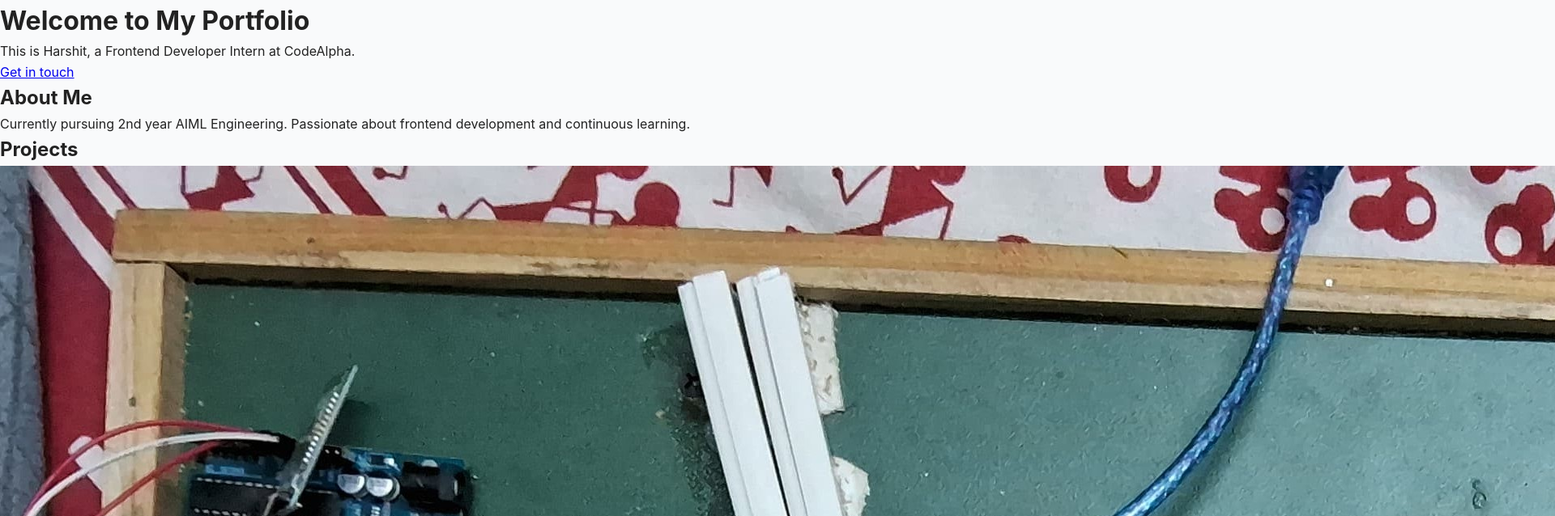
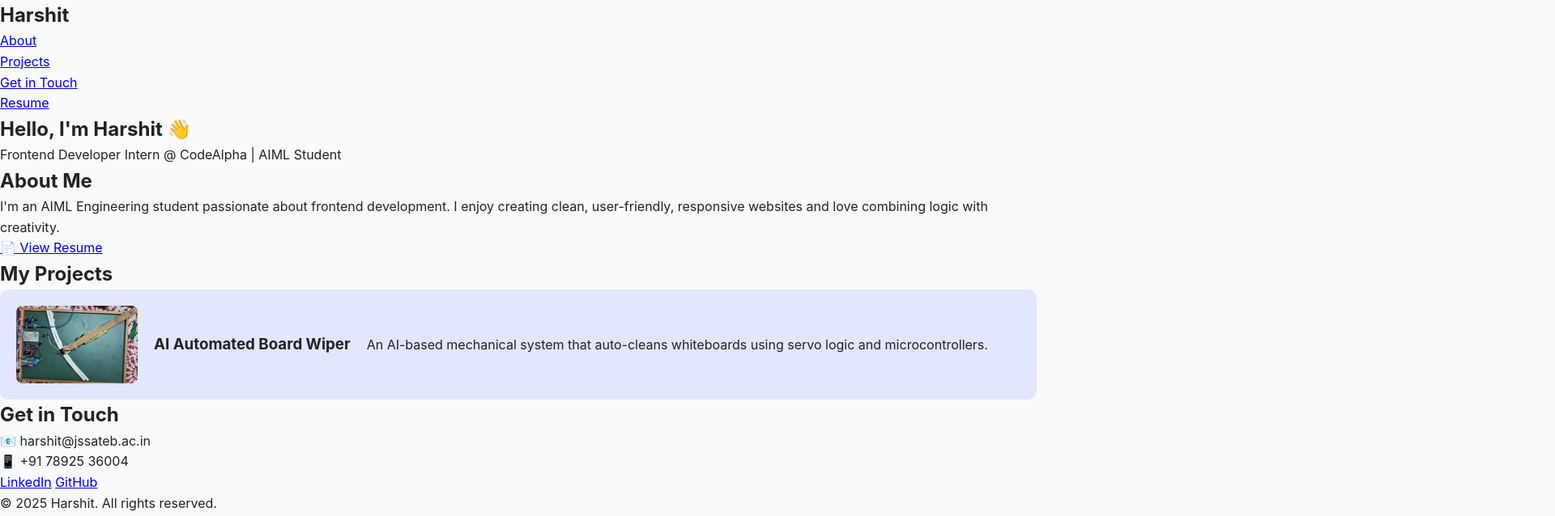
Before and after one commit to harshit21082006/CodeAlpha_Portfolio, a plain HTML site: page index.html in a window 1280 px wide. Shown: the top 638 px of the page at 81% size, 1920 px wide, since content can reach past the window. Drawn offline with nearby package versions, Linux system fonts and the light colour scheme.

Commit message:
Update index.html

```diff
--- a/index.html
+++ b/index.html
@@ -2,64 +2,61 @@
 <html lang="en">
 <head>
   <meta charset="UTF-8" />
-  <meta name="viewport" content="width=device-width, initial-scale=1" />
+  <meta name="viewport" content="width=device-width, initial-scale=1.0"/>
   <title>Harshit's Portfolio</title>
-
-  <!-- Google Fonts -->
-  <link href="https://fonts.googleapis.com/css2?family=Poppins:wght@400;600&display=swap" rel="stylesheet" />
-
-  <!-- AOS CSS -->
-  <link href="https://cdn.jsdelivr.net/npm/aos@2.3.4/dist/aos.css" rel="stylesheet" />
-
-  <!-- Your CSS -->
-  <link rel="stylesheet" href="style.css" />
+  <link rel="stylesheet" href="style.css"/>
+  <link rel="preconnect" href="https://fonts.googleapis.com">
+  <link href="https://fonts.googleapis.com/css2?family=Poppins:wght@400;600&display=swap" rel="stylesheet">
 </head>
 <body>
 
-  <header data-aos="fade-down">
-    <h1>Welcome to My Portfolio</h1>
-    <p>This is Harshit, a Frontend Developer Intern at CodeAlpha.</p>
-    <a href="#contact" class="button">Get in touch</a>
+  <header>
+    <nav>
+      <h1>Harshit</h1>
+      <ul>
+        <li><a href="#about">About</a></li>
+        <li><a href="#projects">Projects</a></li>
+        <li><a href="#contact">Get in Touch</a></li>
+        <li><a href="resume-harshit.pdf" target="_blank">Resume</a></li>
+      </ul>
+    </nav>
+    <div class="hero">
+      <h2>Hello, I'm Harshit 👋</h2>
+      <p>Frontend Developer Intern @ CodeAlpha | AIML Student</p>
+    </div>
   </header>
 
-  <section id="about" data-aos="fade-up">
+  <section id="about">
     <h2>About Me</h2>
-    <p>Currently pursuing 2nd year AIML Engineering. Passionate about frontend development and continuous learning.</p>
+    <p>I'm an AIML Engineering student passionate about frontend development. I enjoy creating clean, user-friendly, responsive websites and love combining logic with creativity.</p>
+    <a class="resume-button" href="resume-harshit.pdf" target="_blank">📄 View Resume</a>
   </section>
 
-  <section id="projects" data-aos="fade-up" data-aos-delay="200">
-    <h2>Projects</h2>
-    <div class="project">
-      <img src="Images/Automated Board Wiper.jpg" alt="Project Screenshot" />
-      <p>Automated AI Board Wiper - Built using HTML, CSS, JavaScript</p>
-    </div>
-    <!-- Add more projects here -->
-  </section>
-
-  <section id="contact" data-aos="fade-up" data-aos-delay="400">
-    <h2>Contact Me</h2>
-    <p>Email: harshit@jssateb.ac.in</p>
-
-    <div class="social-icons">
-      <a href="https://linkedin.com/in/harshit-581082305" target="_blank" rel="noopener noreferrer" aria-label="LinkedIn">
-        <img src="Images/linkedin-svgrepo-com.svg" alt="LinkedIn" />
-      </a>
-      <a href="https://github.com/harshit21082006" target="_blank" rel="noopener noreferrer" aria-label="GitHub">
-        <img src="Images/github-icon-1-logo-svgrepo-com.svg" alt="GitHub" />
-      </a>
-      <a href="mailto:harshit@jssateb.ac.in" aria-label="Email">
-        <img src="Images/gmail-icon-logo-svgrepo-com.svg" alt="Email" />
-      </a>
+  <section id="projects">
+    <h2>My Projects</h2>
+    <div class="projects-container">
+      <div class="project-card">
+        <img src="Images/Automated Board Wiper.jpg" alt="Project 1"/>
+        <h3>AI Automated Board Wiper</h3>
+        <p>An AI-based mechanical system that auto-cleans whiteboards using servo logic and microcontrollers.</p>
+      </div>
+      <!-- Add more project cards as needed -->
     </div>
   </section>
 
-  <!-- AOS JS -->
-  <script src="https://cdn.jsdelivr.net/npm/aos@2.3.4/dist/aos.js"></script>
-  <script>
-    AOS.init({
-      duration: 1000,
-      once: true,
-    });
-  </script>
+  <section id="contact">
+    <h2>Get in Touch</h2>
+    <p>📧 harshit@jssateb.ac.in</p>
+    <p>📱 +91 78925 36004</p>
+    <div class="social-links">
+      <a href="https://www.linkedin.com/in/harshit-581082305/" target="_blank">LinkedIn</a>
+      <a href="https://github.com/harshit21082006" target="_blank">GitHub</a>
+    </div>
+  </section>
+
+  <footer>
+    <p>© 2025 Harshit. All rights reserved.</p>
+  </footer>
+
 </body>
 </html>
```
